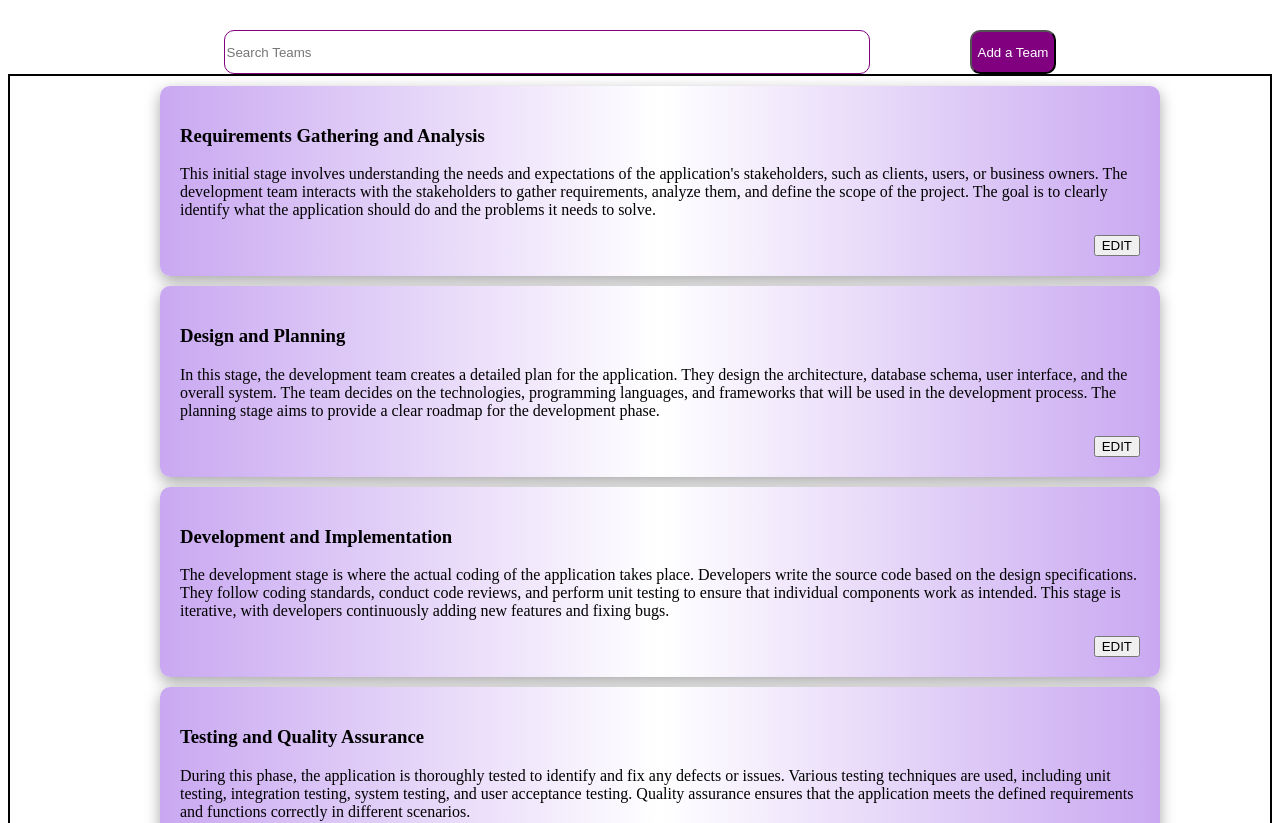
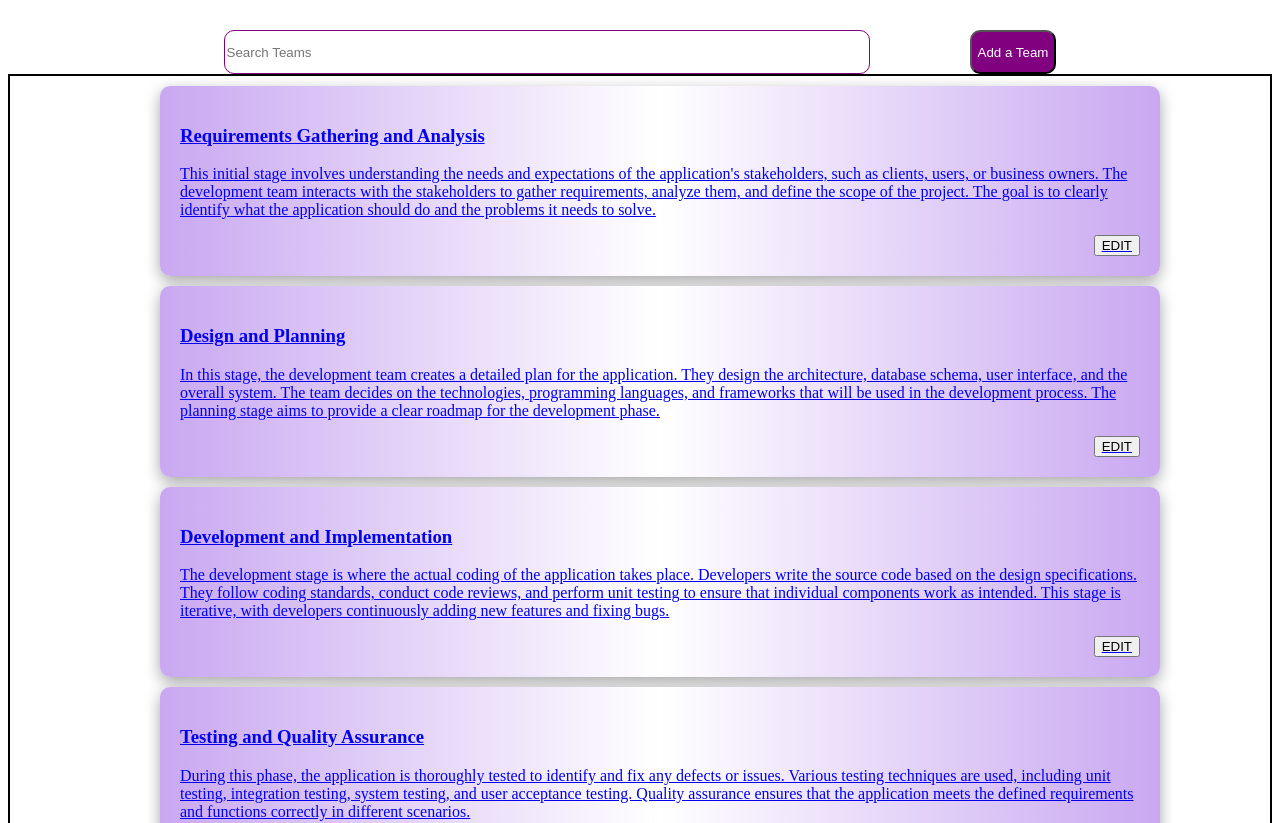
Before and after one commit to hash-insert/checkpoint-employee-management-app-bigapple, a React (Create React App) app in the folder client/: page /admin/team in a window 1280 px wide. Shown: the top 823 px of the page. Built offline with nearby package versions, Linux system fonts and the light colour scheme.

Commit message:
some changes updated

```diff
--- a/client/src/Team/team.js
+++ b/client/src/Team/team.js
@@ -1,4 +1,4 @@
-import { Link } from "react-router-dom";
+import { Link, useNavigate } from "react-router-dom";
 import "./team.css";
 import { useState } from "react";
 import Card from "./card";
@@ -6,6 +6,7 @@ import AddTeamModal from "./addteamModal";
 
 function TeamPage() {
   const [showModal, setShowModal] = useState(false);
+  const navigate = useNavigate();
 
   const data = [
     {
@@ -56,7 +57,7 @@ function TeamPage() {
     <>
       <div className="searchbox">
         <input
-        className="search-input"
+          className="search-input"
           value={search}
           onChange={handleSearch}
           placeholder="Search Teams"
@@ -73,7 +74,9 @@ function TeamPage() {
             filteredteams.map((data, i) => {
               return (
                 <li key={i}>
-                  <Card name={data.Team} desc={data.desc} />
+                  <Link to="/admin/team/teammembers">
+                    <Card name={data.Team} desc={data.desc} />
+                  </Link>
                 </li>
               );
             })
```
